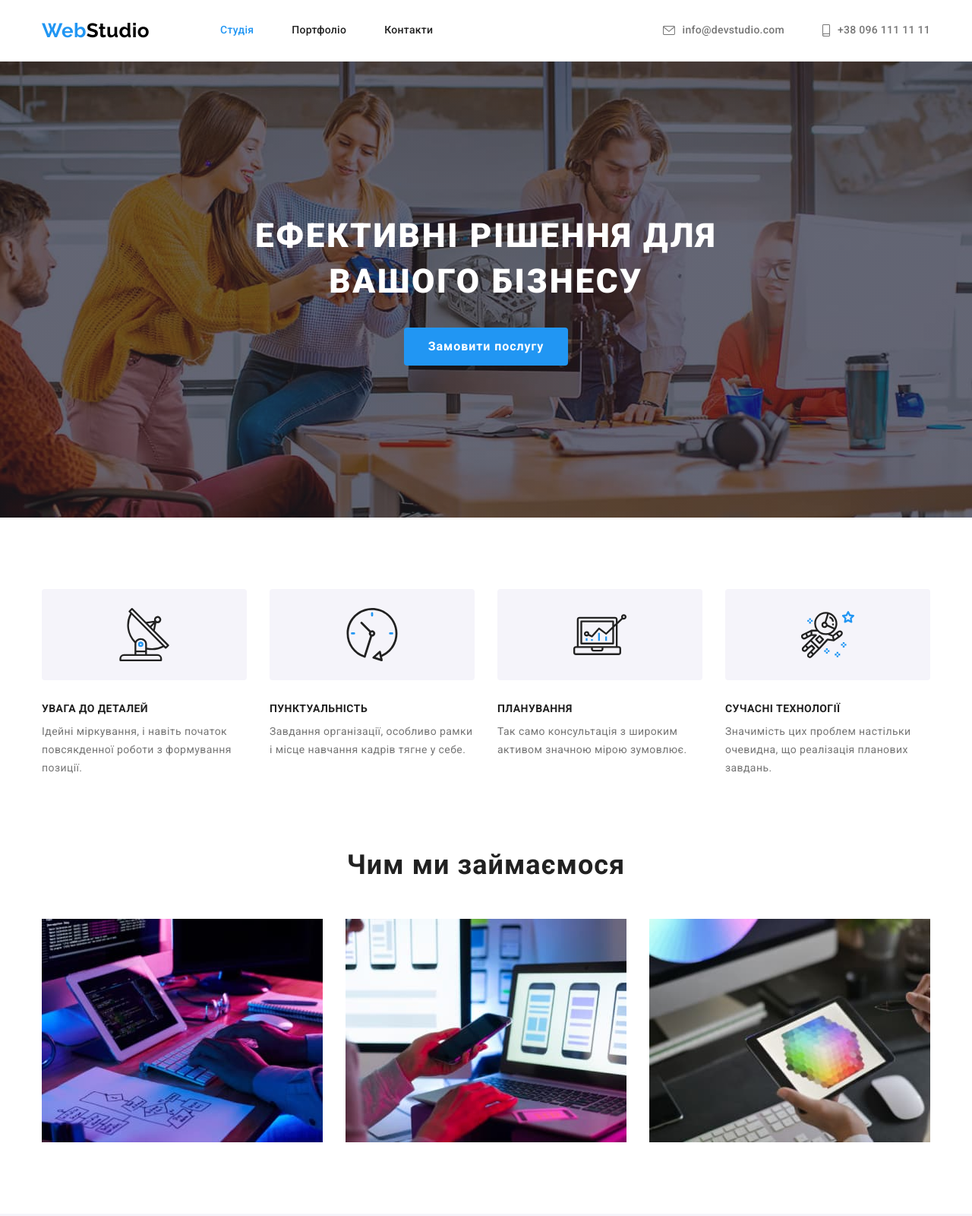
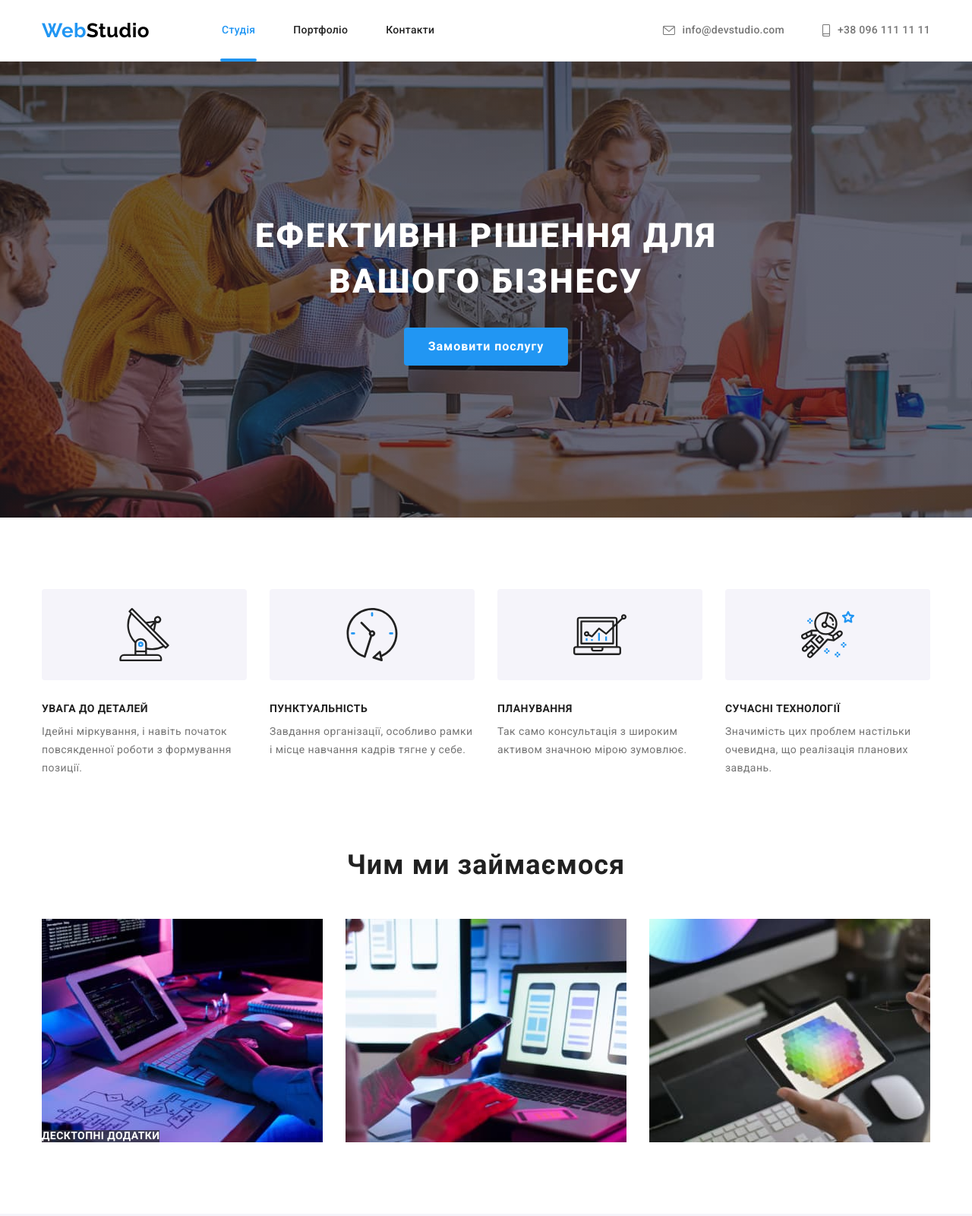
Before and after one commit to Ragnareock/goit-markup-hw-05, a plain HTML site: page index.html in a window 1280 px wide. Shown: the top 1600 px of the page at 76% size. Drawn offline with nearby package versions, Linux system fonts and the light colour scheme.

Commit message:
Update HW#5

```diff
--- a/css/styles.css
+++ b/css/styles.css
@@ -91,6 +91,8 @@ header {
   display: block;
   padding-top: 32px;
   padding-bottom: 32px;
+  padding-left: 2px;
+  padding-right: 2px;
 }
 .site-nav .link:hover,
 .site-nav .link:focus {
@@ -99,6 +101,19 @@ header {
 }
 .site-nav .link.current {
   color: var(--accent-color);
+}
+.current {
+  position: relative;
+}
+.current::after {
+  content: '';
+  width: 100%;
+  height: 4px;
+  background-color: var(--accent-color);
+  border-radius: 2px;
+  position: absolute;
+  bottom: -1px;
+  left: 0;
 }
 .contact-info .link {
   color: var(--primary-text-color);
@@ -121,7 +136,7 @@ header {
   margin-left: 93px;
 }
 .site-nav .item + .item {
-  margin-left: 50px;
+  margin-left: 46px;
 }
 .page-header {
   display: flex;
@@ -218,6 +233,8 @@ header {
 .presentation .item {
   width: 370px;
   margin-right: 30px;
+
+  position: relative;
 }
 .presentation .item:nth-child(3n) {
   margin-right: 0;
@@ -231,6 +248,29 @@ header {
   align-items: center;
   justify-content: center;
   margin-bottom: 30px;
+}
+/* .presentation-top-wrap {
+  position: relative;
+} */
+.presentation-top-text {
+  position: absolute;
+  bottom: 0;
+  left: 0;
+  /* padding-top: 27px;
+  padding-bottom: 27px;
+  padding-left: 107px;
+  padding-right: 107px;
+  padding: 40px;
+  height: 18.92%; */
+
+  color: var(--primary-white-color);
+  background-color: rgba(47, 48, 58, 0.8);
+  font-weight: 700;
+  font-size: 14px;
+  line-height: 1.14;
+  text-align: center;
+  letter-spacing: 0.03em;
+  text-transform: uppercase;
 }
 /*-------------------------------------  team  -------------------------------------*/
 .team-list .team {
--- a/index.html
+++ b/index.html
@@ -103,7 +103,15 @@
           <h2 class="section-title">Чим ми займаємося</h2>
           <ul class="list presentation">
             <li class="item">
-              <img src="./images/computer.jpg" alt="Персональний комп'ютер" width="370" />
+              <!-- <div class="presentation-top-wrap"> -->
+              <img
+                src="./images/computer.jpg"
+                alt="Персональний комп'ютер"
+                width="370"
+                height="294"
+              />
+              <p class="presentation-top-text">Десктопні додатки</p>
+              <!-- </div> -->
             </li>
             <li class="item">
               <img src="./images/phone.jpg" alt="Мобільний пристрій" width="370" />
```
Also changed, not shown: portfolio.html (+21 -13 lines).
